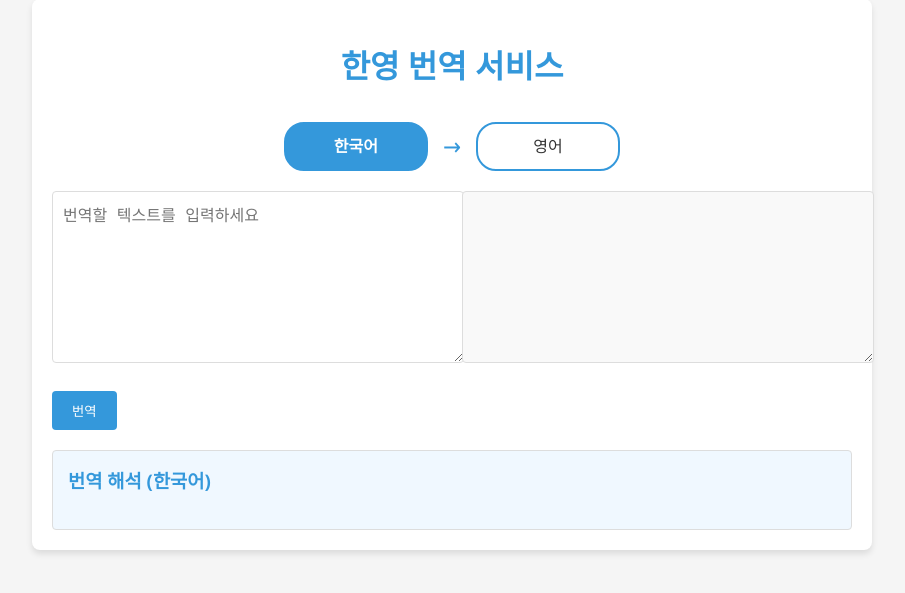
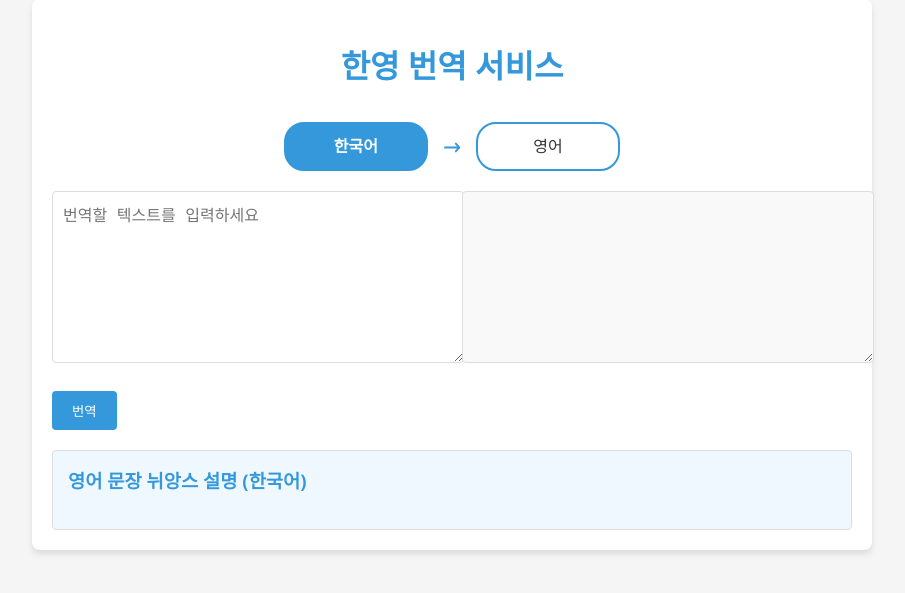
Before and after one commit to Dr-Min/openAitrans, a Flask app: page / in a window 1280 px wide. Shown: the part 21-614 px from the top of the page, without its empty margins (188-1093 px from the left). Run offline with Flask 3, Linux system fonts and the light colour scheme.

Commit message:
한국어 영어 위치가 변경될때 화살표도 변하는 병신같은 케이스 수정

```diff
--- a/templates/index.html
+++ b/templates/index.html
@@ -149,7 +149,7 @@
       <button id="translateBtn">번역</button>
       <button id="copyButton" style="display: none">복사</button>
       <div id="interpretation">
-        <h3>번역 해석 (한국어)</h3>
+        <h3>영어 문장 뉘앙스 설명 (한국어)</h3>
         <p id="interpretationContent"></p>
       </div>
     </div>
@@ -182,14 +182,11 @@
       function updateLanguageDisplay() {
         const sourceLang = document.getElementById("sourceLang");
         const targetLang = document.getElementById("targetLang");
-        const arrow = document.getElementById("arrow");
 
         sourceLang.textContent = currentSourceLang;
         targetLang.textContent = currentTargetLang;
         sourceLang.classList.toggle("active");
         targetLang.classList.toggle("active");
-
-        arrow.textContent = sourceLang.classList.contains("active") ? "→" : "←";
 
         document.getElementById(
           "sourceText"
```
